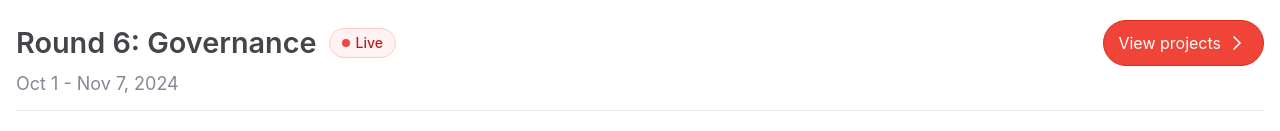
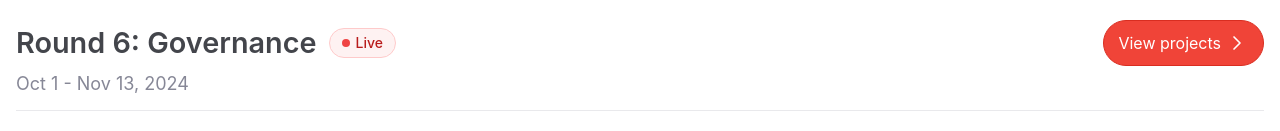
Before and after one commit to Retrolist/retrolist-rounds-landing, a React (Vite) app: page / in a window 1280 px wide. Shown: the part 772-903 px from the top of the page. Built offline with nearby package versions, Linux system fonts and the light colour scheme.

Commit message:
feat: update date

```diff
--- a/src/App.tsx
+++ b/src/App.tsx
@@ -145,8 +145,8 @@ function App() {
             <RetrolistRound
               link="https://round6.retrolist.app"
               title="Round 6: Governance"
-              date="Oct 1 - Nov 7, 2024"
-              votingPeriod="Oct 28 - Nov 7, 2024"
+              date="Oct 1 - Nov 13, 2024"
+              votingPeriod="Oct 31 - Nov 13, 2024"
               medianFundingAwarded="21,266"
               projectRewarded="85"
               topCategories="DeFi"
```
